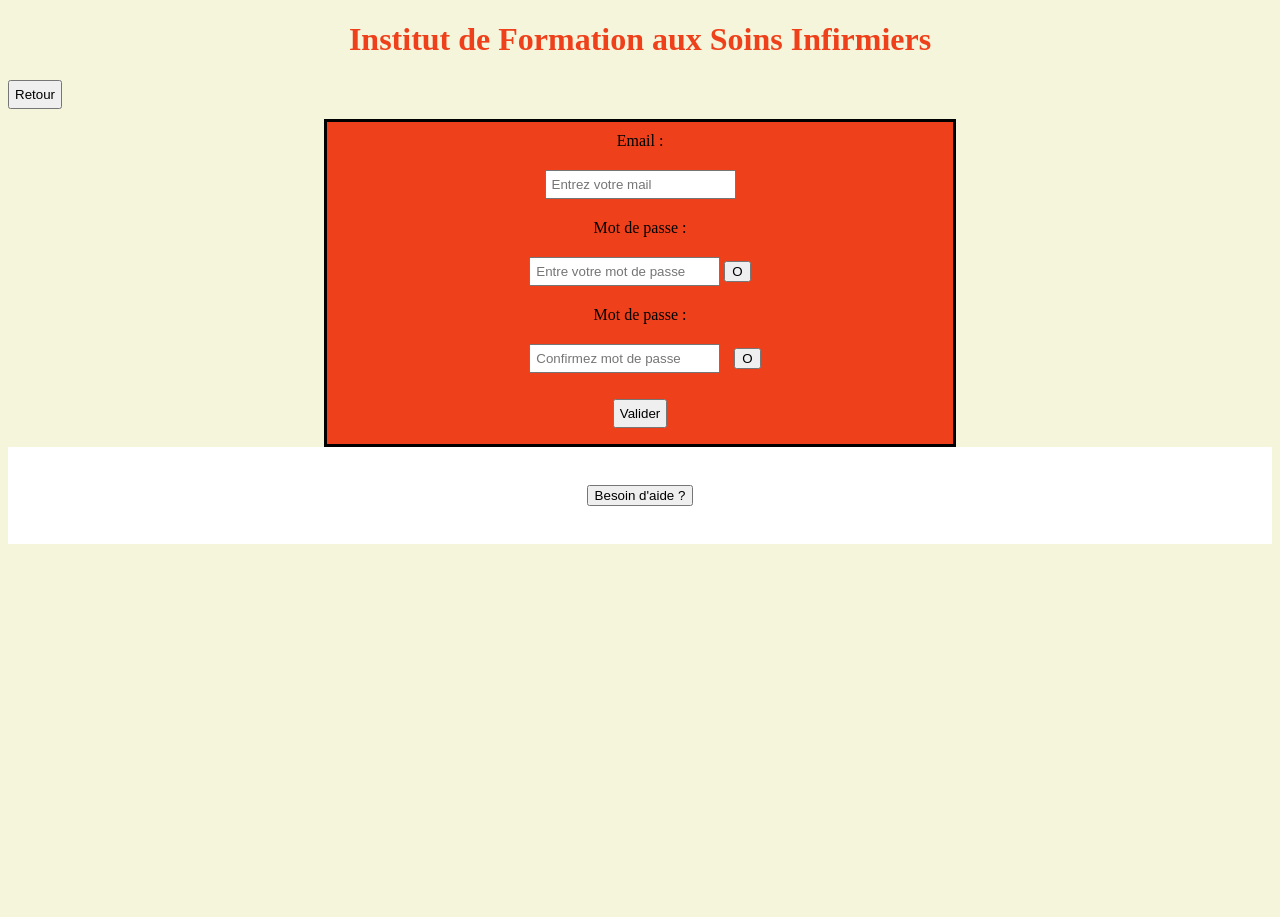
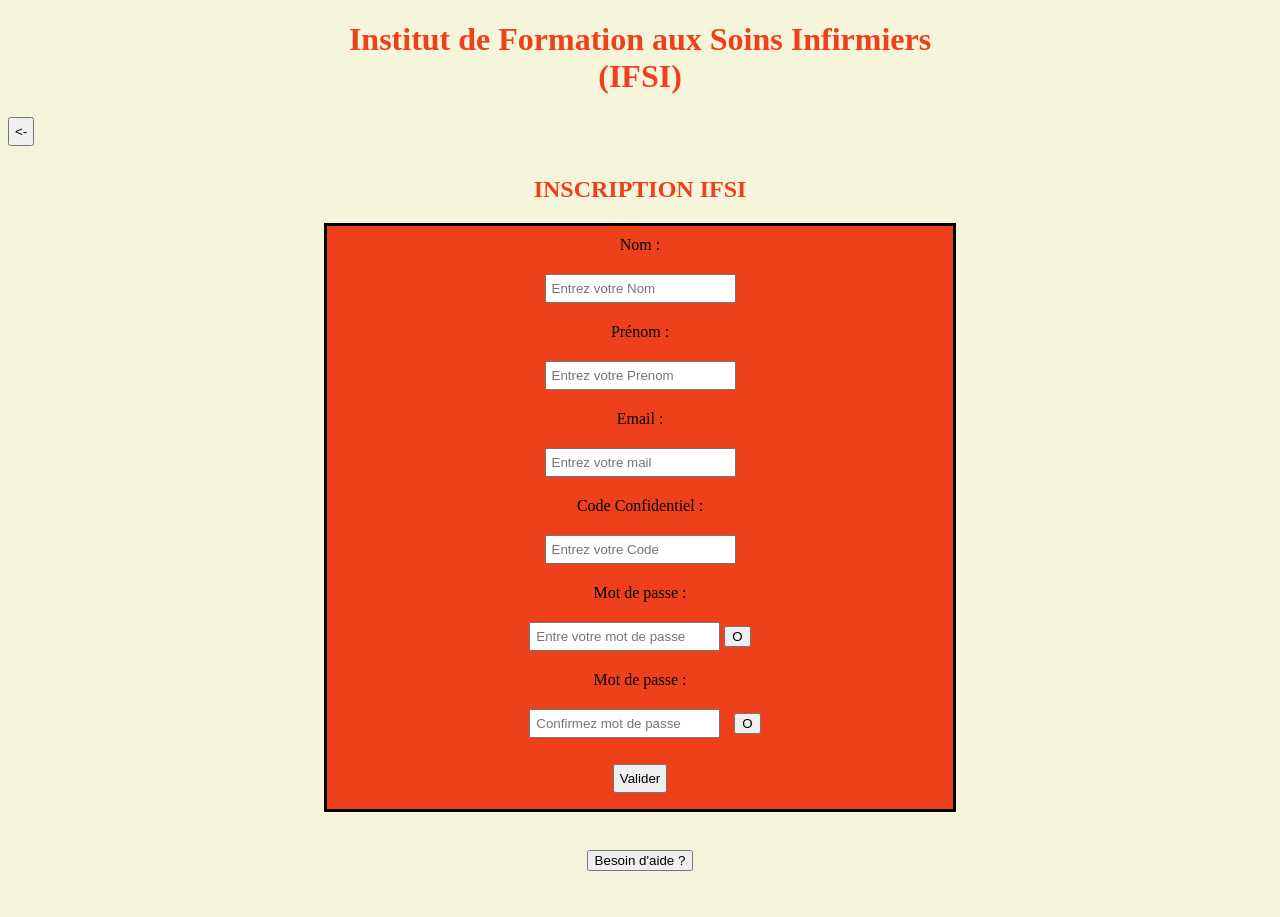
Before and after one commit to RomainSoil/SAE301, a PHP site: the page made by PHP/Login Maneo.php in a window 1280 px wide. Before the commit the page ends 544 px from the top, so only its background shows below. Run offline with PHP 8.4, Linux system fonts and the light colour scheme; some libraries are stand-ins or nearby versions.

Commit message:
Push accueil login

```diff
--- a/PHP/Accueil.css
+++ b/PHP/Accueil.css
@@ -1,6 +1,6 @@
 header{
     text-align: center;
-    top:0%;
+    top:0;
     color: #EE401A
 }
 
--- a/PHP/Accueil.php
+++ b/PHP/Accueil.php
@@ -22,7 +22,7 @@
 </div>
 <div class="compte">
     <br><br><br>
-    <a href="Login2.php">créer un compte</a><br><br>
+    <a href="Login%20Maneo.php">créer un compte</a><br><br>
     <a href="https://sesame.uphf.fr/identifiants.html">Mot de passe oublié</a><br><br>
     <a href="https://cas.uphf.fr/login-help/">Besoin d'aide</a><br><br>
 </div>
--- a/PHP/LOGIN.css
+++ b/PHP/LOGIN.css
@@ -1,8 +1,7 @@
-#header.h1{
-    height: 200px;
+header{
     text-align: center;
     top:0;
-
+    color: #EE401A
 }
 body{
     background-color: beige;
@@ -50,7 +49,6 @@ div.inscription{
     color: white;
     border-radius: 15px;
     text-align:center;
-    alignment: center;
     margin-left: 25%;
     margin-right: 25%;
 
@@ -65,7 +63,7 @@ footer {
     width:94%;
     font-size: 1em;
     color:white;
-    background-color: white;
+    background-color: beige;
     font-weight: bold;
 }
 div.box{
--- a/PHP/Login Maneo.php
+++ b/PHP/Login Maneo.php
@@ -8,21 +8,44 @@
 </head>
 <header>
     <div id ="texte">
-        <h1>Institut de Formation aux Soins Infirmiers</h1>
+        <h1>Institut de Formation aux Soins Infirmiers (IFSI)</h1>
     </div>
 </header>
 
 <body>
 <div class="bouton_retour">
-    <input type="submit" value="Retour">
+    <form action="Accueil.php" method="post">
+        <input type="submit" value="<-">
+    </form>
+</div>
+<div class="I">
+    <h2>INSCRIPTION IFSI</h2>
 </div>
 <div class ="box">
     <div class="connexion">
         <form action="" method="post">
+            <label for="">Nom :</label>
+            <br>
+            <label>
+                <input type="text" name="mail" id="mail" placeholder="Entrez votre Nom">
+            </label>
+            <br>
+            <label for="">Prénom :</label>
+            <br>
+            <label>
+                <input type="text" name="mail" id="mail" placeholder="Entrez votre Prenom">
+            </label>
+            <br>
             <label for="">Email :</label>
             <br>
             <label>
                 <input type="text" name="mail" id="mail" placeholder="Entrez votre mail" value="<?php echo @$_POST['mail']?>"/>
+            </label>
+            <br>
+            <label for="">Code Confidentiel :</label>
+            <br>
+            <label>
+                <input type="text" name="mail" id="mail" placeholder="Entrez votre Code">
             </label>
             <br>
             <label for="">Mot de passe : </label>
@@ -39,7 +62,7 @@
             </label>
             <button type="button" id="pass2" onclick="changer2()">O</button>
             <br>
-            <p><input type="submit" value="Valider" onclick="" </p>
+            <p><input type="submit" value="Valider"   </p>
         </form>
     </div>
 </div>
```
